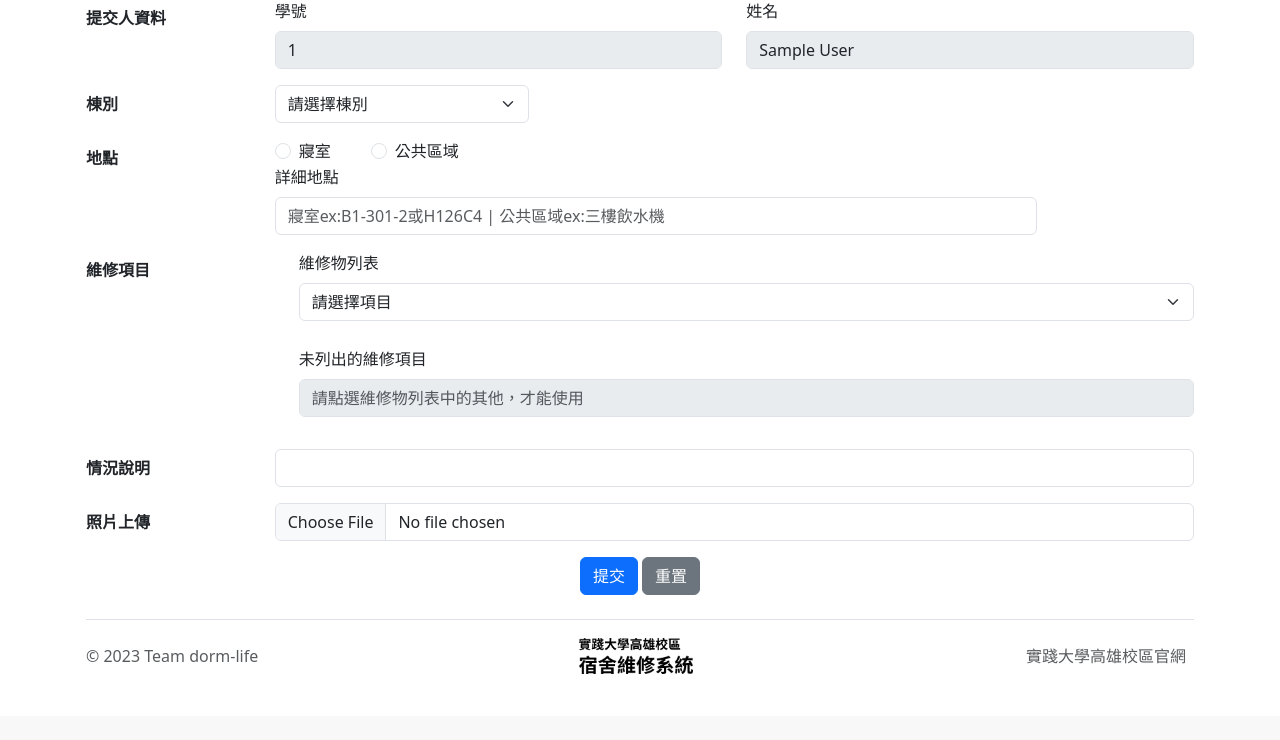
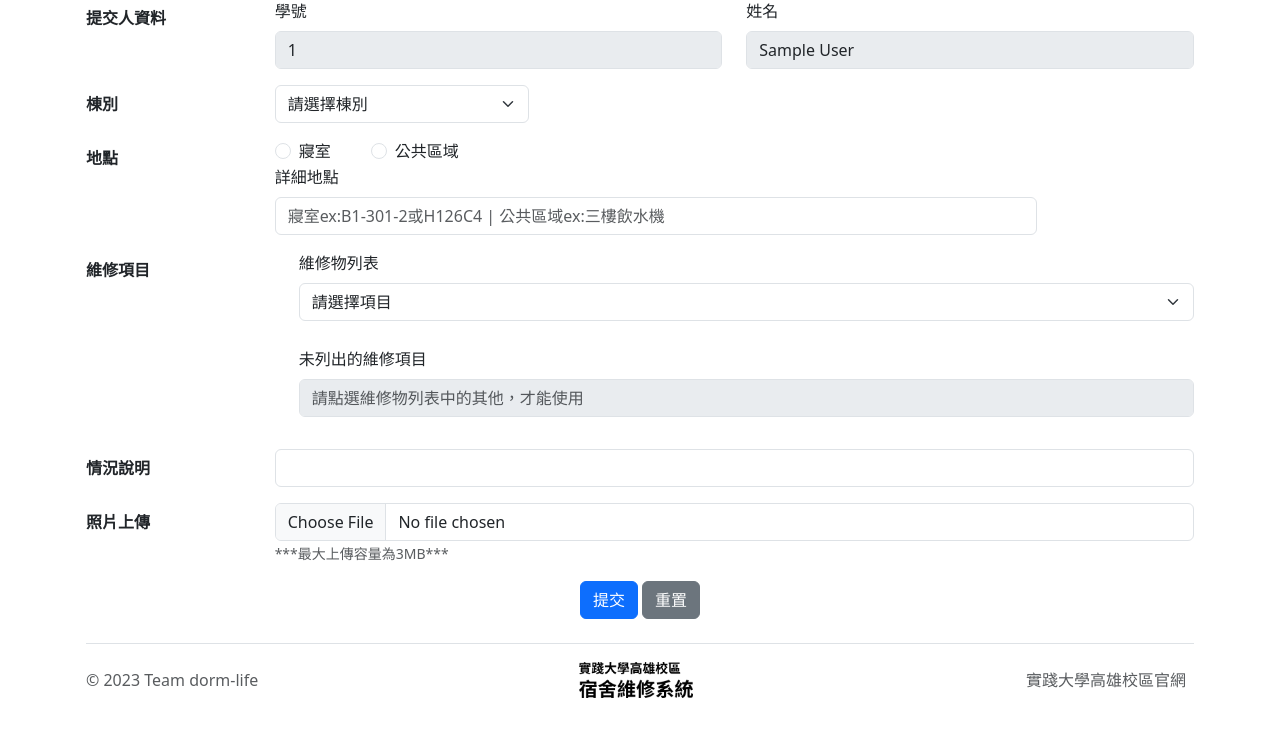
Before and after one commit to Ben-css/web_flask, a Flask app: page /form in a window 1280 px wide. Shown: the part 434-1174 px from the top of the page. Before the commit the page ends 1108 px from the top, so only its background shows below. Run offline with Flask 3, Linux system fonts and the light colour scheme; the visitor is signed in with stand-in values (Sample User, id 1); data that the repository does not hold is empty; some libraries are stand-ins or nearby versions.

Commit message:
新增圖片上傳說明

```diff
--- a/templates/form.html
+++ b/templates/form.html
@@ -218,6 +218,7 @@
                     <label for="photo" class="col-sm-2 col-form-label">照片上傳</label>
                     <div class="col-sm-10">
                         <input type="file" name="image" accept="image/*" class="form-control" id="inputGroupFile01">
+                        <small class="form-text text-muted">***最大上傳容量為3MB***</small>
                     </div>
                 </div>
                 <div class="row justify-content-md-center">
```
